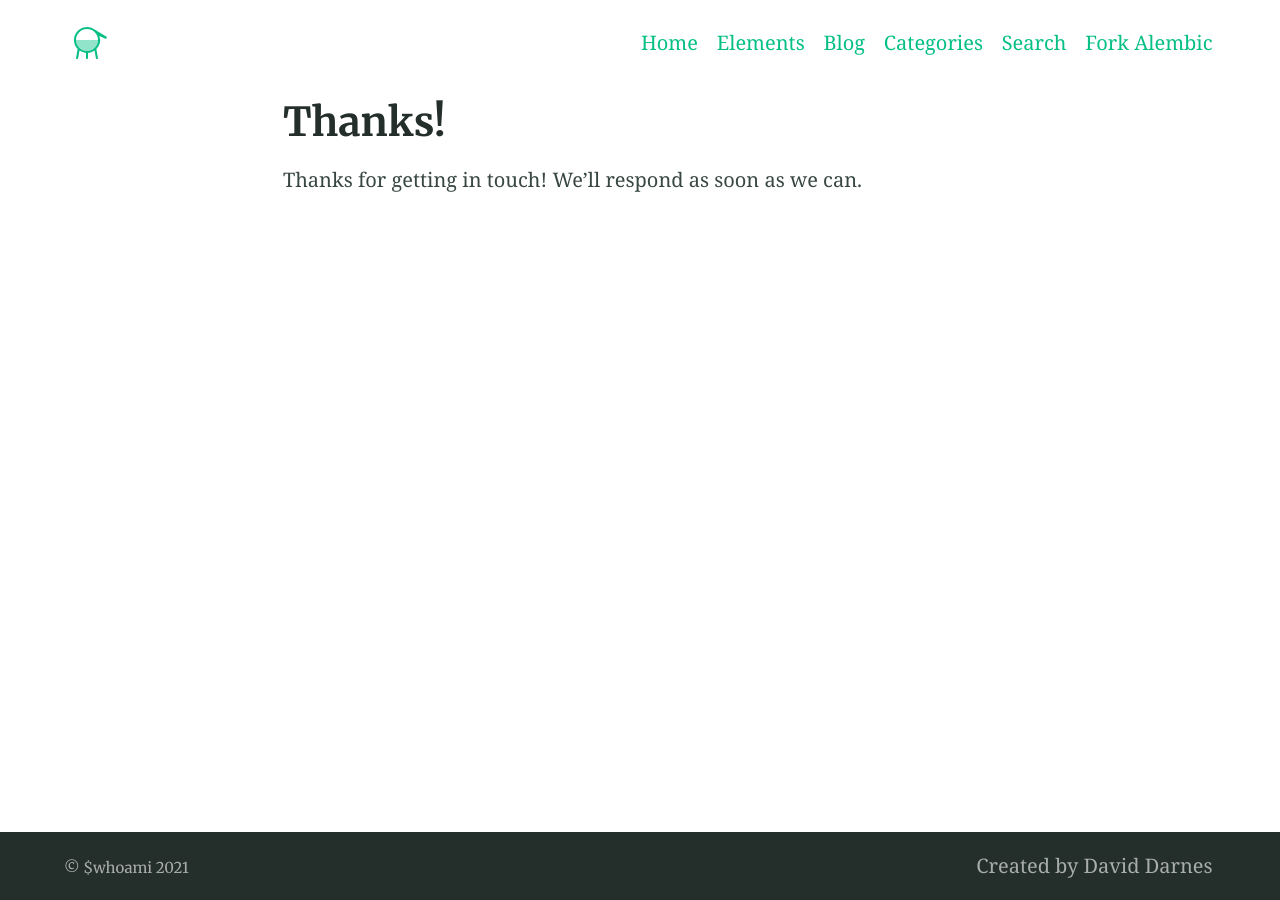
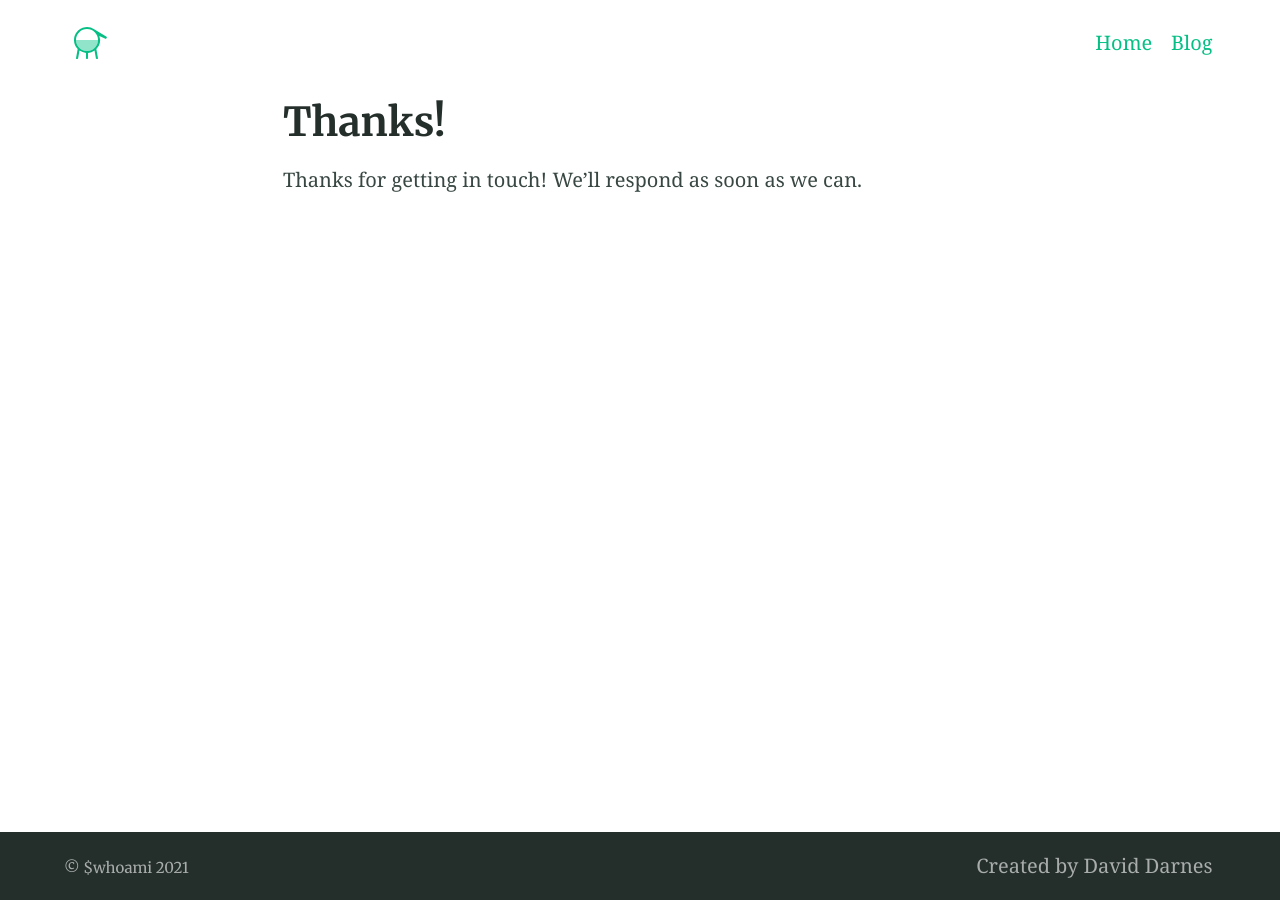
Before and after one commit to carlosvelv/test.info, a Jekyll site: the page built from thanks.md, in a window 1280 px wide. Built offline with Jekyll 4.4.1, drawn with Linux system fonts in a browser that asks for light colours.

Commit message:
Update _config.yml

```diff
--- a/_config.yml
+++ b/_config.yml
@@ -121,16 +121,12 @@ favicons: # Favicons are also used in the manifest file. Syntax is 'size: path'
 navigation_header:
 - title: Home
   url: /
-- title: Elements
-  url: /elements/
 - title: Blog
   url: /blog/
-- title: Categories
-  url: /categories/
-- title: Search
-  url: /search/
-- title: Fork Alembic
-  url: https://github.com/daviddarnes/alembic
+# Para agregar a futuro
+# title: Categories
+# url: /categories/
+
 
 navigation_footer:
 - title: Created by David Darnes
```
